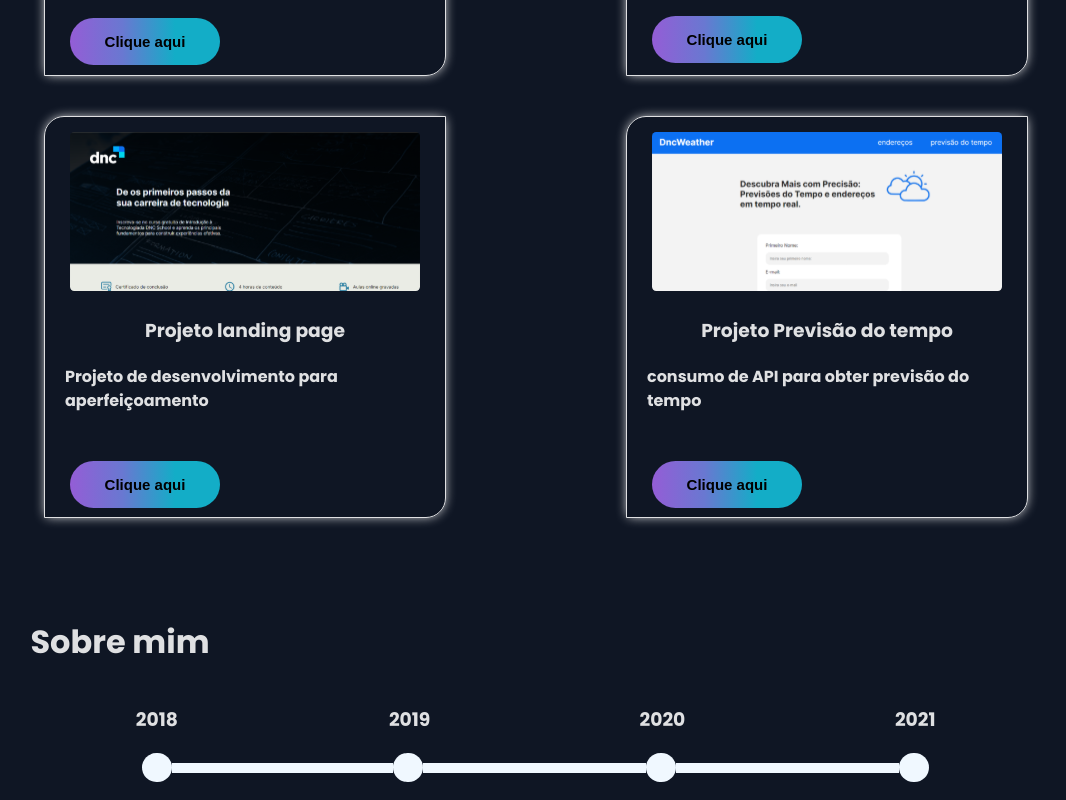
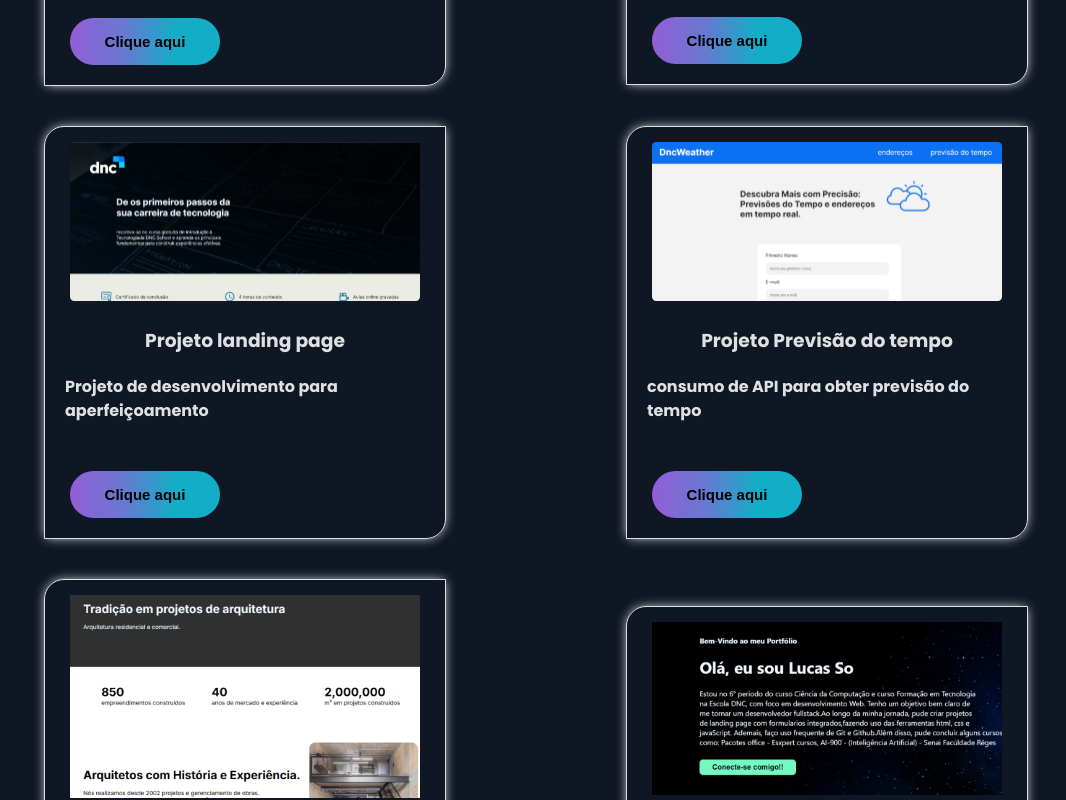
Before and after one commit to Lucasciel/Portifolio, a React (Vite) app: page / in a window 1280 px wide. Shown: the part 1120-1920 px from the top of the page, without its empty margins (104-1170 px from the left). Built offline with nearby package versions, Linux system fonts and the light colour scheme.

Commit message:
adicionando 2 projetos ao portfólio

```diff
--- a/src/componentes/elements/Projects.module.css
+++ b/src/componentes/elements/Projects.module.css
@@ -1,6 +1,6 @@
 .project {
     width: 400px;
-    height: 400px;
+    padding-bottom: 20px;
     text-align: center;
     border-radius: 20px 0px;
     border: 1px solid;
--- a/src/componentes/section/Projects.jsx
+++ b/src/componentes/section/Projects.jsx
@@ -5,6 +5,8 @@ import ccxp from '../../images/ccxp.svg'
 import google from '../../images/google.svg'
 import landingpage from '../../images/landingpage.svg'
 import previsao from '../../images/previsao.svg'
+import landingpageForm from '../../images/landingpageForm.svg'
+import oldPortifolio from '../../images/oldPortifolio.svg'
 
 function Projects() {
     return (
@@ -41,6 +43,20 @@ function Projects() {
                     description='consumo de API para obter previsão do tempo'
                     text='aaaa'
                 />
+                <Project
+                    image={landingpageForm}
+                    link='https://clinquant-centaur-85180c.netlify.app/'
+                    title='Landing-Page com formulario'
+                    description='ultilizando banco de dados e envio de formulario'
+                    text='aaaa'
+                />
+                <Project
+                    image={oldPortifolio}
+                    link='https://portfolio-one-blond-77.vercel.app/'
+                    title='Portifolio antigo'
+                    description='meu primeiro portfolio'
+                    text='aaaa'
+                />
             </div>
 
         </div>
```
Also changed, not shown: src/images/landingpageForm.svg (added), src/images/oldPortifolio.svg (added).
